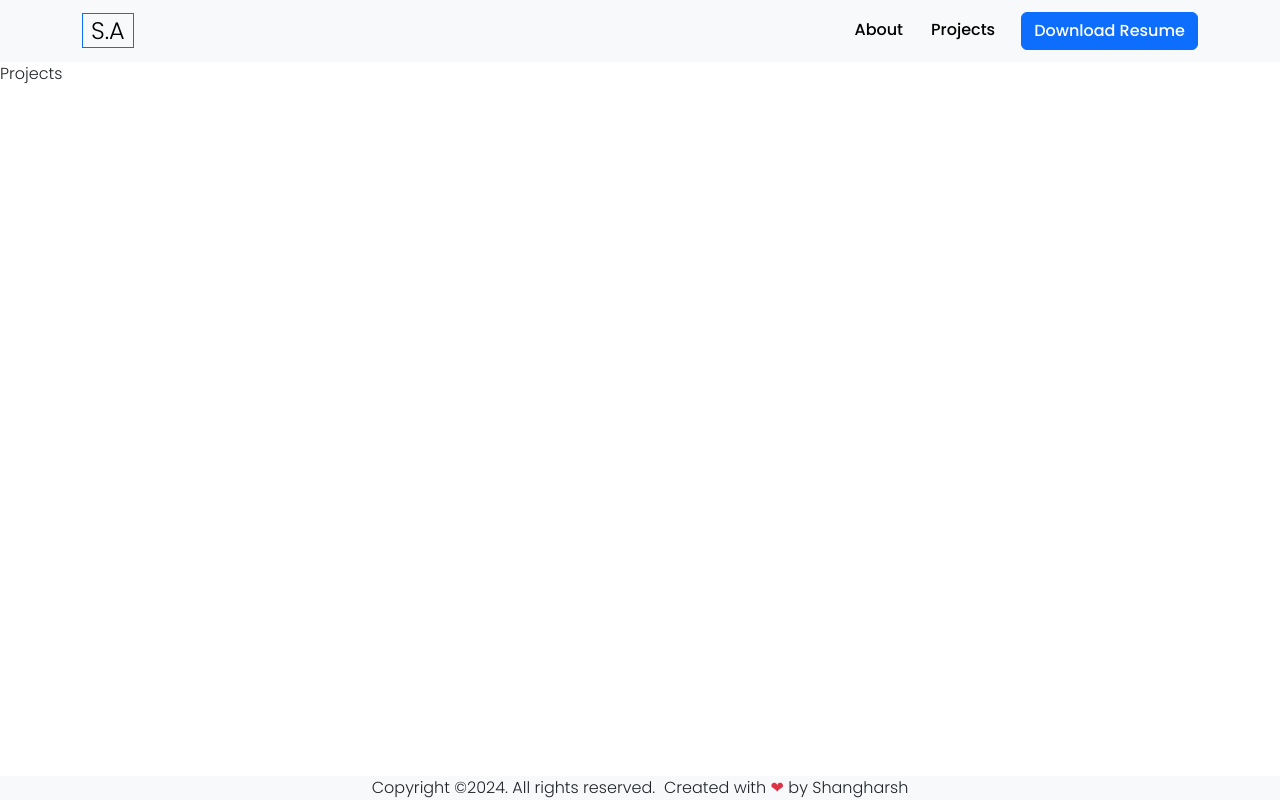
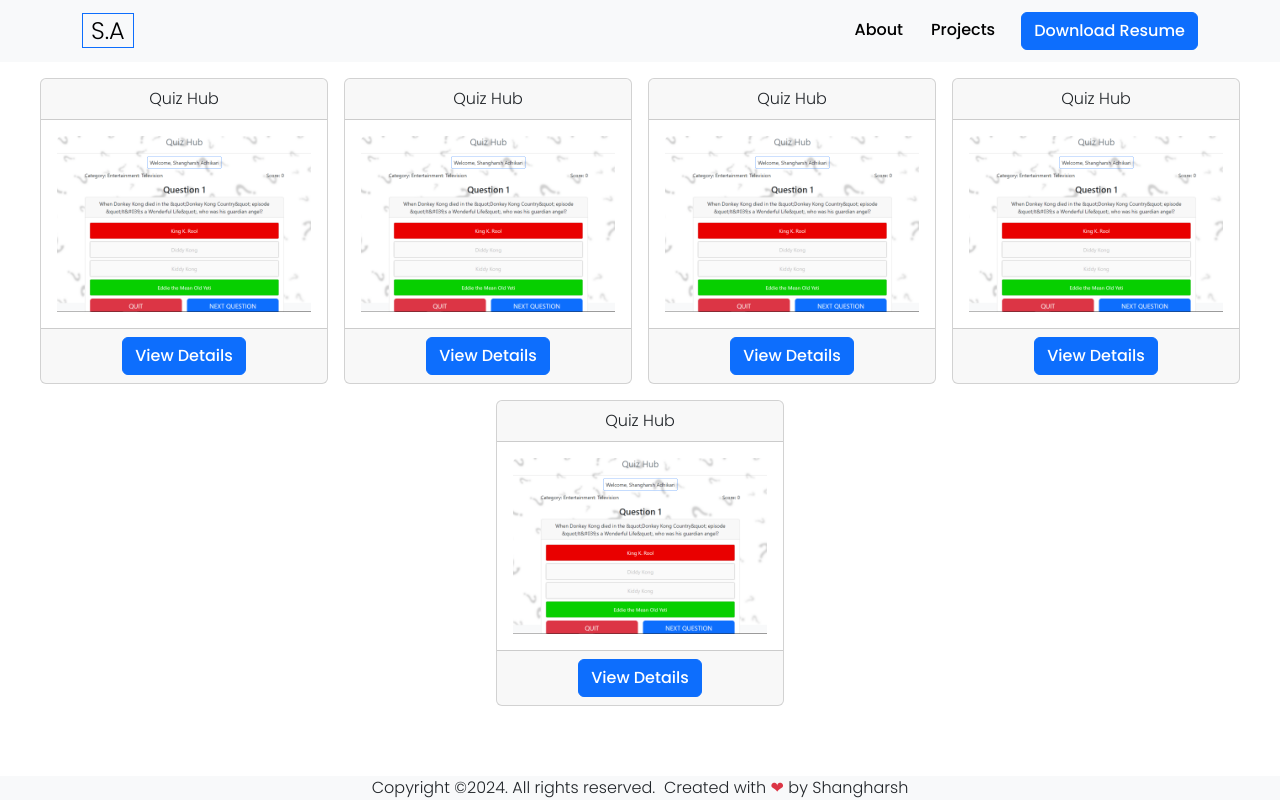
Before and after one commit to shangharsh/Shangharsh-Portfolio, a React (Vite) app: page /projects in a window 1280 px wide. Built offline with nearby package versions, Linux system fonts and the light colour scheme.

Commit message:
Feat: Showed Projects inside the Cards

```diff
--- a/index.html
+++ b/index.html
@@ -5,7 +5,7 @@
     <link rel="preconnect" href="https://fonts.googleapis.com">
     <link rel="preconnect" href="https://fonts.gstatic.com" crossorigin>
     <link href="https://fonts.googleapis.com/css2?family=Poppins:ital,wght@0,200;0,300;0,500;1,300&family=Roboto:ital,wght@0,100;0,400;0,700;1,300;1,500&family=Ubuntu:ital,wght@1,300&display=swap" rel="stylesheet">
-    <link rel="icon" type="image/svg+xml" href="/vite.svg" />
+    <link rel="icon" type="image/svg+xml" href="/my_pic.png" />
     <meta name="viewport" content="width=device-width, initial-scale=1.0" />
     <title>Shangharsh Adhikari</title>
   </head>
--- a/src/pages/Projects/Projects.jsx
+++ b/src/pages/Projects/Projects.jsx
@@ -1,8 +1,65 @@
 import React from 'react'
+import { Button, Card } from 'react-bootstrap'
 
 const Projects = () => {
   return (
-    <div>Projects</div>
+    <div className='d-flex flex-row flex-wrap gap-3 justify-content-center align-items-center pt-3 pb-3'>
+      <Card style={{width: '18rem'}}>
+        <Card.Header className='text-center'>
+          Quiz Hub
+        </Card.Header>
+        <Card.Body className='pt-3 pb-3 ps-3 pe-3'>
+          <Card.Img variant='top' src='/Quiz.png' alt='project_image'/>
+        </Card.Body>
+        <Card.Footer className='text-center'>
+          <Button>View Details</Button>
+        </Card.Footer>
+      </Card>
+      <Card style={{width: '18rem'}}>
+        <Card.Header className='text-center'>
+          Quiz Hub
+        </Card.Header>
+        <Card.Body className='pt-3 pb-3 ps-3 pe-3'>
+          <Card.Img variant='top' src='/Quiz.png' alt='project_image'/>
+        </Card.Body>
+        <Card.Footer className='text-center'>
+          <Button>View Details</Button>
+        </Card.Footer>
+      </Card>
+      <Card style={{width: '18rem'}}>
+        <Card.Header className='text-center'>
+          Quiz Hub
+        </Card.Header>
+        <Card.Body className='pt-3 pb-3 ps-3 pe-3'>
+          <Card.Img variant='top' src='/Quiz.png' alt='project_image'/>
+        </Card.Body>
+        <Card.Footer className='text-center'>
+          <Button>View Details</Button>
+        </Card.Footer>
+      </Card>
+      <Card style={{width: '18rem'}}>
+        <Card.Header className='text-center'>
+          Quiz Hub
+        </Card.Header>
+        <Card.Body className='pt-3 pb-3 ps-3 pe-3'>
+          <Card.Img variant='top' src='/Quiz.png' alt='project_image'/>
+        </Card.Body>
+        <Card.Footer className='text-center'>
+          <Button>View Details</Button>
+        </Card.Footer>
+      </Card>
+      <Card style={{width: '18rem'}}>
+        <Card.Header className='text-center'>
+          Quiz Hub
+        </Card.Header>
+        <Card.Body className='pt-3 pb-3 ps-3 pe-3'>
+          <Card.Img variant='top' src='/Quiz.png' alt='project_image'/>
+        </Card.Body>
+        <Card.Footer className='text-center'>
+          <Button>View Details</Button>
+        </Card.Footer>
+      </Card>
+    </div>
   )
 }
 
```
Also changed, not shown: src/pages/Projects/ProjectDetails.jsx (added, +9 -0 lines), public/Quiz.png (added).
